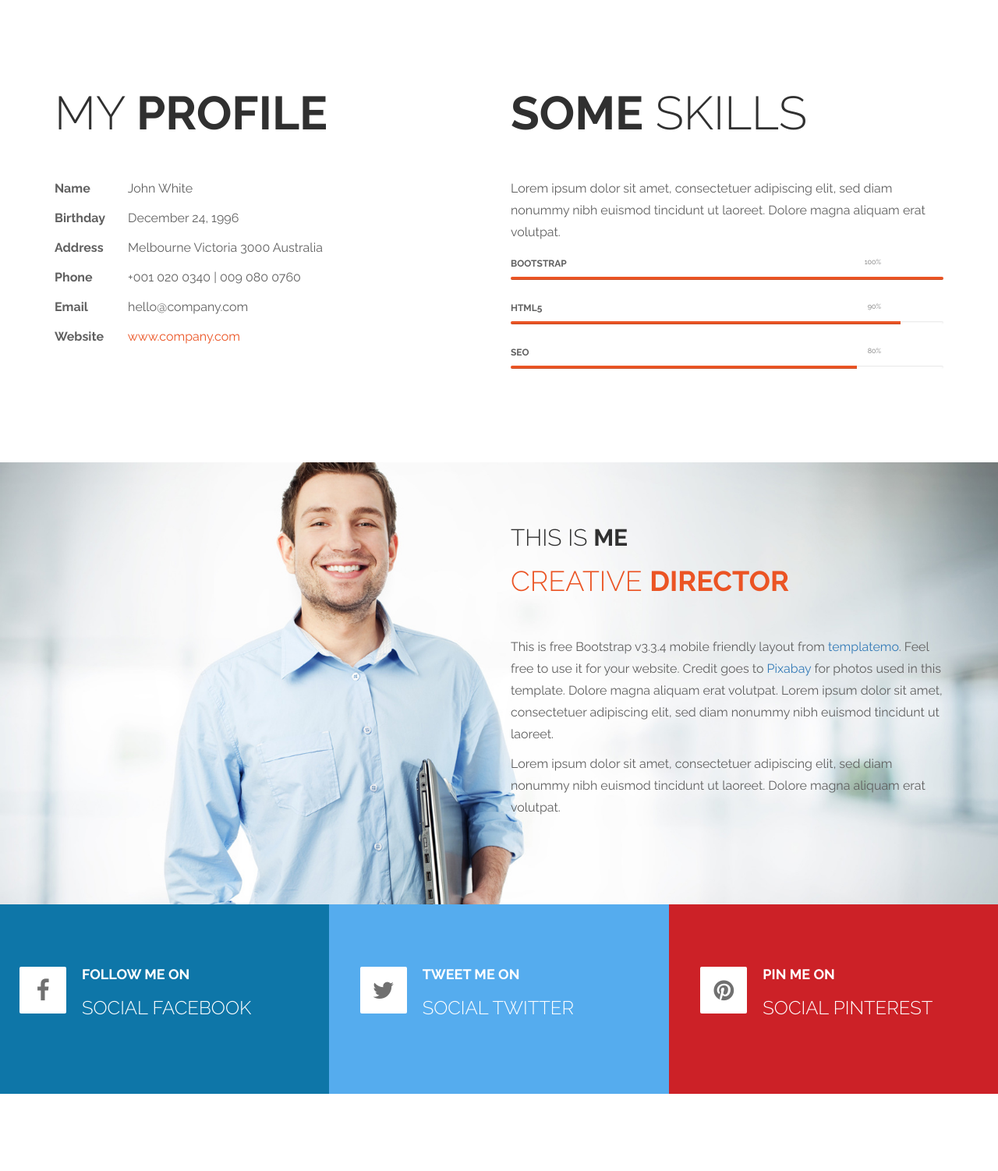
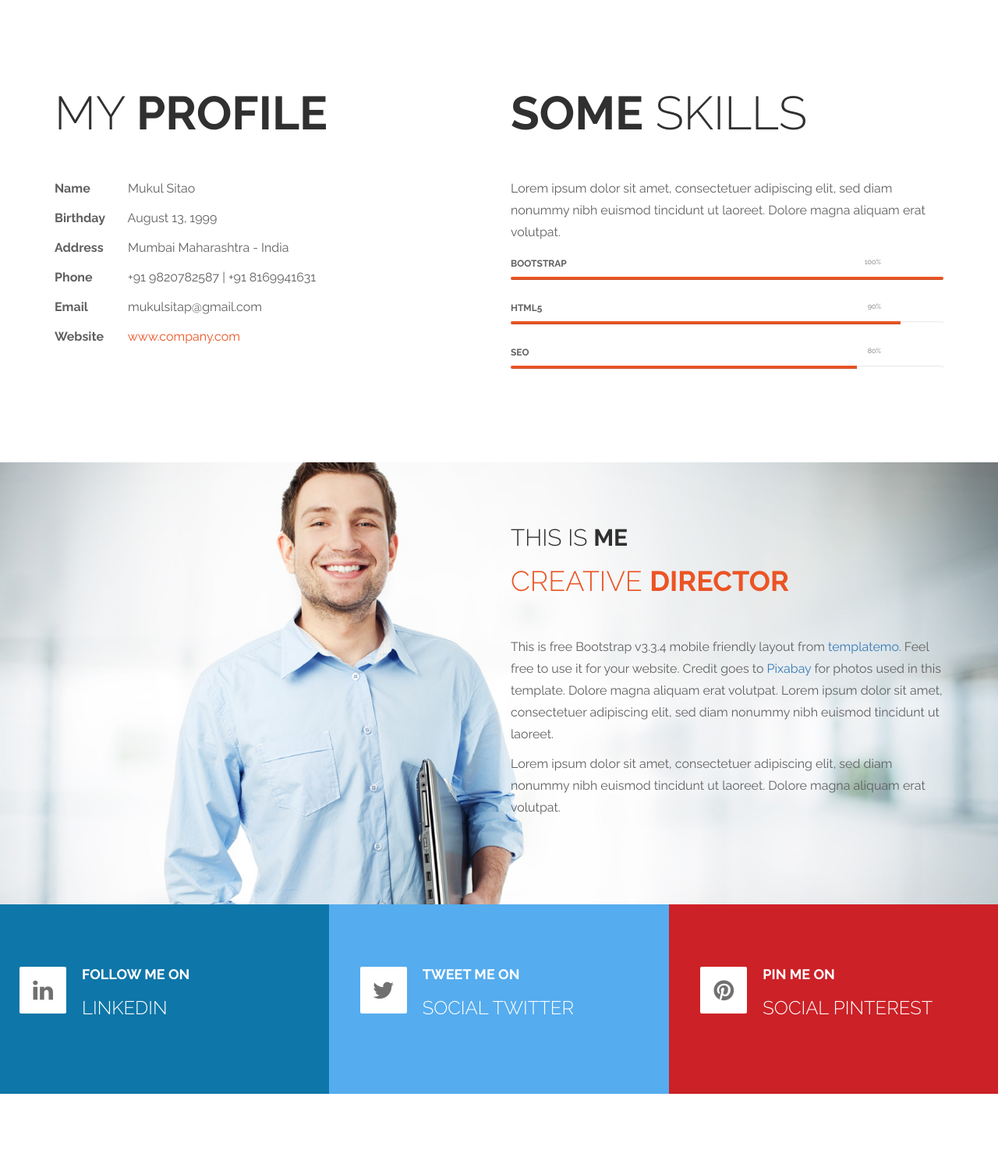
Before and after one commit to mukulsitap/portfolio, a Flask app: page /index2.html in a window 1280 px wide. Shown: the part 2320-3822 px from the top of the page at 78% size. Run offline with Flask 2, Linux system fonts and the light colour scheme; some libraries are stand-ins or nearby versions.

Commit message:
update index2

```diff
--- a/templates/index2.html
+++ b/templates/index2.html
@@ -34,7 +34,7 @@ https://templatemo.com/tm-464-ultra-profile
 					<span class="icon icon-bar"></span>
 					<span class="icon icon-bar"></span>
 				</button>
-				<a href="#" class="navbar-brand">Ultra Profile</a>
+				<a href="#" class="navbar-brand">Mukul Sitap</a>
 			</div>
 			<nav class="collapse navbar-collapse" id="rock-navigation">
 				<ul class="nav navbar-nav navbar-right main-navigation text-uppercase">
@@ -57,8 +57,8 @@ https://templatemo.com/tm-464-ultra-profile
 			<div class="row">
 				<div class="col-md-2 col-sm-1"></div>
 				<div class="col-md-8 col-sm-10">
-					<h1 class="tm-home-title"><strong>John White</strong></h1>
-					<h2 class="tm-home-subtitle">Creative Director</h2>
+					<h1 class="tm-home-title"><strong>Mukul Sitap</strong></h1>
+					<h2 class="tm-home-subtitle">Web Developer</h2>
 					<p>I am a professional <strong>UX Designer</strong> and <strong>Front-End Developer</strong> creating modern and responsive designs for <strong>Web</strong> and <strong>Mobile</strong>. Let us work together. Thank you.</p>
 					<a href="#work" class="btn btn-default smoothScroll tm-view-more-btn">Let's Begin</a>
 				</div>
@@ -211,11 +211,11 @@ https://templatemo.com/tm-464-ultra-profile
 			<div class="row">
 				<div class="col-md-6 col-sm-6">
 					<h2 class="title">My <strong>Profile</strong></h2>
-					<p><span class="tm-info-label">Name</span> John White</p>
-					<p><span class="tm-info-label">Birthday</span> December 24, 1996</p>
-					<p><span class="tm-info-label">Address</span> Melbourne Victoria 3000 Australia</p>
-					<p><span class="tm-info-label">Phone</span> +001 020 0340 | 009 080 0760</p>
-					<p><span class="tm-info-label">Email</span> hello@company.com</p>
+					<p><span class="tm-info-label">Name</span> Mukul Sitao</p>
+					<p><span class="tm-info-label">Birthday</span> August 13, 1999</p>
+					<p><span class="tm-info-label">Address</span> Mumbai Maharashtra - India</p>
+					<p><span class="tm-info-label">Phone</span> +91 9820782587 | +91 8169941631</p>
+					<p><span class="tm-info-label">Email</span> mukulsitap@gmail.com</p>
 					<p><span class="tm-info-label">Website</span> <a href="#" class="tm-red-text">www.company.com</a></p>
 				</div>
 				<div class="col-md-6 col-sm-6">
@@ -262,20 +262,20 @@ https://templatemo.com/tm-464-ultra-profile
 			<div class="row">
 				<div class="col-md-4 col-sm-4 wow rotateInUpLeft" data-wow-delay="0.3s">
 					<div class="media facebook">
-						<a href="#">
+						<a href="https://www.linkedin.com/in/mukul-sitap-a722181b1" target="_blank">
 							<div class="media-object pull-left">
-								<i class="fa fa-facebook"></i>
+								<i class="fa fa-linkedin"></i>
 							</div>
 							<div class="media-body">
 								<h4 class="media-heading tm-social-title">Follow me on</h4>
-								<h3>Social Facebook</h3>
+								<h3>LinkedIn</h3>
 							</div>
 						</a>
 					</div>
 				</div>
 				<div class="col-md-4 col-sm-4 wow rotateInUpLeft" data-wow-delay="0.6s">
 					<div class="media twitter">
-						<a href="#">
+						<a href="https://twitter.com/sitap_mukul" target="_blank">
 							<div class="media-object pull-left">
 								<i class="fa fa-twitter"></i>
 							</div>
```
